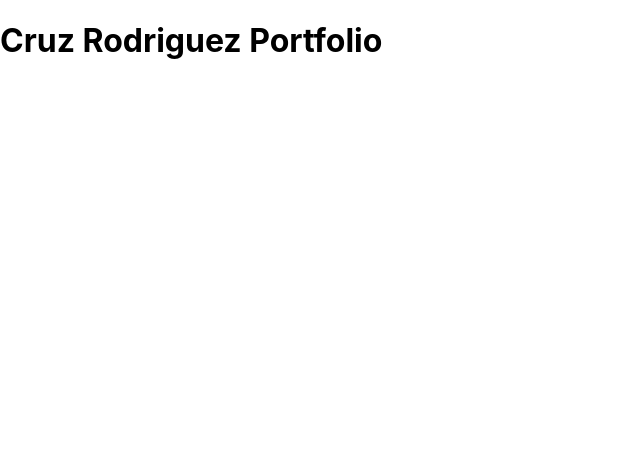
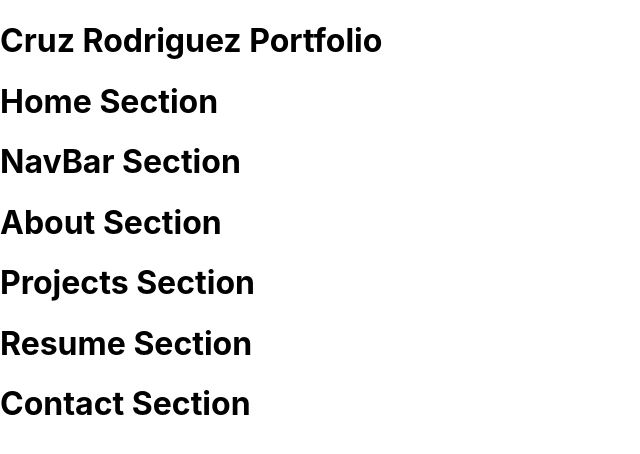
Before and after one commit to crodr177/cruz-r-portfolio, a React (Create React App) app: page / in a window 1280 px wide. Shown: the top 454 px of the page, without its empty margins (0-640 px from the left). Built offline with nearby package versions, Linux system fonts and the light colour scheme.

Commit message:
create component files and page layout (#1)
* create component files and page layout

* add new line

```diff
--- a/src/App.tsx
+++ b/src/App.tsx
@@ -1,5 +1,12 @@
 import React from 'react';
 import './App.css';
+
+import NavBar from "./components/NavBar";
+import About from './components/About';
+import Projects from "./components/Projects";
+import Resume from './components/Resume';
+import Contact from './components/Contact';
+import Home from './components/Home';
 
 function App() {
   return (
@@ -7,6 +14,12 @@ function App() {
       <h1>
         Cruz Rodriguez Portfolio
       </h1>
+      <Home/>
+      <NavBar/>
+      <About/>
+      <Projects/>
+      <Resume/>
+      <Contact/>
     </div>
   );
 }
--- /dev/null
+++ b/src/components/About.tsx
@@ -0,0 +1,11 @@
+import React, { FunctionComponent } from 'react';
+
+const About: FunctionComponent = () => {
+  return(
+    <div>
+      <h1>About Section</h1>
+    </div>
+  );
+}
+
+export default About;
--- /dev/null
+++ b/src/components/Contact.tsx
@@ -0,0 +1,11 @@
+import React, { FunctionComponent } from 'react';
+
+const Contact: FunctionComponent = () => {
+  return(
+    <div>
+      <h1>Contact Section</h1>
+    </div>
+  );
+}
+
+export default Contact;
--- /dev/null
+++ b/src/components/Home.tsx
@@ -0,0 +1,11 @@
+import React, { FunctionComponent } from 'react';
+
+const Home: FunctionComponent = () => {
+  return(
+    <div>
+      <h1>Home Section</h1>
+    </div>
+  );
+}
+
+export default Home;
--- /dev/null
+++ b/src/components/NavBar.tsx
@@ -0,0 +1,11 @@
+import React, { FunctionComponent } from 'react';
+
+const NavBar: FunctionComponent = () => {
+  return(
+    <div>
+      <h1>NavBar Section</h1>
+    </div>
+  );
+}
+
+export default NavBar;
--- /dev/null
+++ b/src/components/Projects.tsx
@@ -0,0 +1,13 @@
+import React from 'react';
+
+class Projects extends React.Component {
+  render(){
+    return(
+      <div>
+        <h1>Projects Section</h1>
+      </div>
+    );
+  }
+}
+
+export default Projects;
--- /dev/null
+++ b/src/components/Resume.tsx
@@ -0,0 +1,11 @@
+import React, { FunctionComponent } from 'react';
+
+const Resume: FunctionComponent = () => {
+  return(
+    <div>
+      <h1>Resume Section</h1>
+    </div>
+  );
+}
+
+export default Resume;
```
